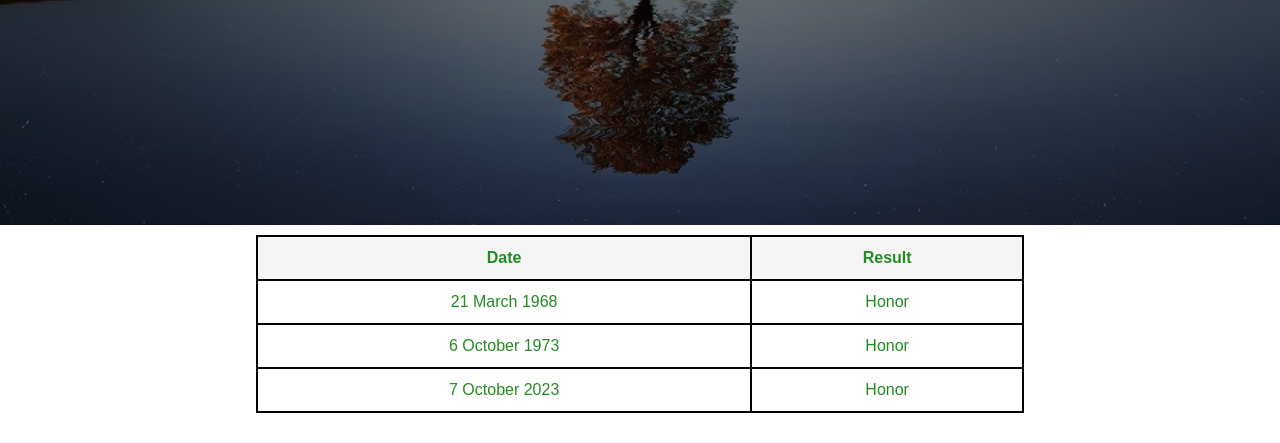
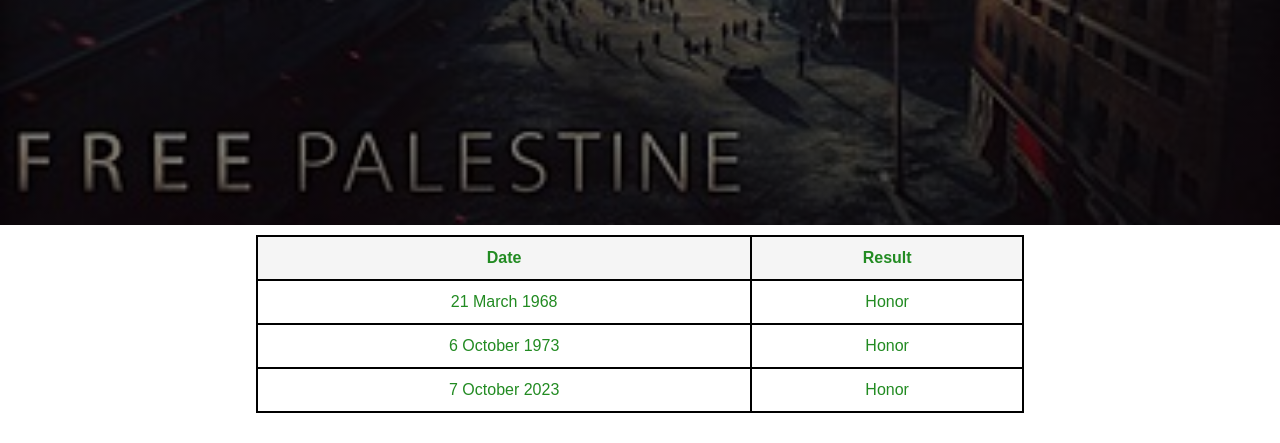
Before and after one commit to escobar187/web_project, a plain HTML site: page index.html in a window 1280 px wide. Shown: the part 575-1018 px from the top of the page. Drawn offline with nearby package versions, Linux system fonts and the light colour scheme.

Commit message:
Update style.css

```diff
--- a/style.css
+++ b/style.css
@@ -5,7 +5,7 @@
 
 .main {
     width: 100%;
-    background: linear-gradient(to top, rgba(0,0,0,0.5)50%,rgba(0,0,0,0.5)50%), url(1.jpg);
+    background: linear-gradient(to top, rgba(0,0,0,0.5)50%,rgba(0,0,0,0.5)50%), url(199.jpg);
     background-position: center;
     background-size: cover;
     height: 100vh;
```
